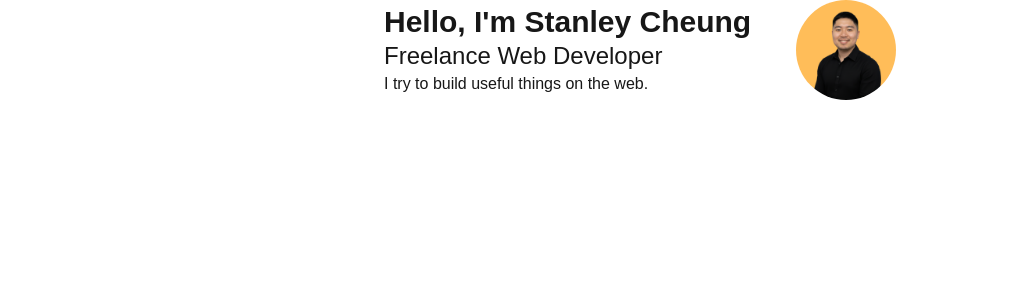
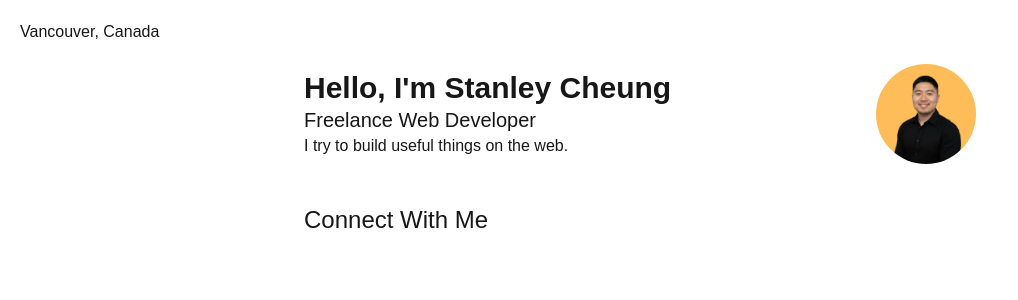
Before and after one commit to cheuyin/personal-website-v4, a Next.js app: page / in a window 1280 px wide. Shown: the top 300 px of the page, without its empty margins (0-1018 px from the left). Built offline with nearby package versions, Linux system fonts and the light colour scheme.

Commit message:
Create simple nav bar

```diff
--- a/app/page.tsx
+++ b/app/page.tsx
@@ -3,12 +3,16 @@ import Image from "next/image";
 export default function Home() {
     return (
         <div>
-            <header className="max-w-lg m-auto flex items-center justify-between">
+            <header className="p-5">
+                <p>Vancouver, Canada</p>
+            </header>
+            <main className="max-w-2xl m-auto flex flex-col gap-10">
+                <header className=" flex items-center justify-between">
                     <div>
                         <h1 className="text-3xl font-bold">
                             Hello, I&apos;m Stanley Cheung
                         </h1>
-                    <h2 className="text-2xl">Freelance Web Developer</h2>
+                        <h2 className="text-xl">Freelance Web Developer</h2>
                         <p>I try to build useful things on the web.</p>
                     </div>
                     <div className="relative w-25 h-25 rounded-full overflow-hidden">
@@ -19,6 +23,10 @@ export default function Home() {
                         />
                     </div>
                 </header>
+                <section>
+                    <h2 className="text-2xl">Connect With Me</h2>
+                </section>
+            </main>
         </div>
     );
 }
```
Lines whose indentation alone changed are shown as unchanged.
